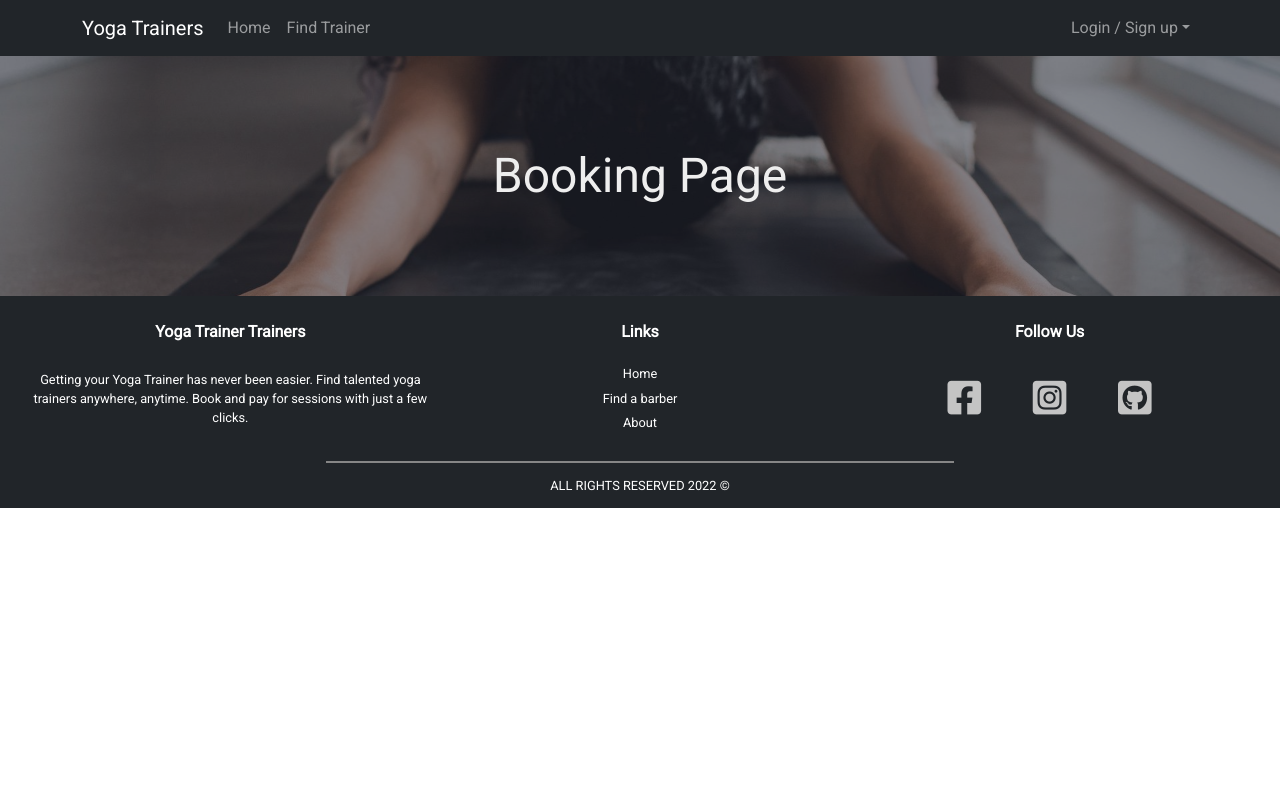
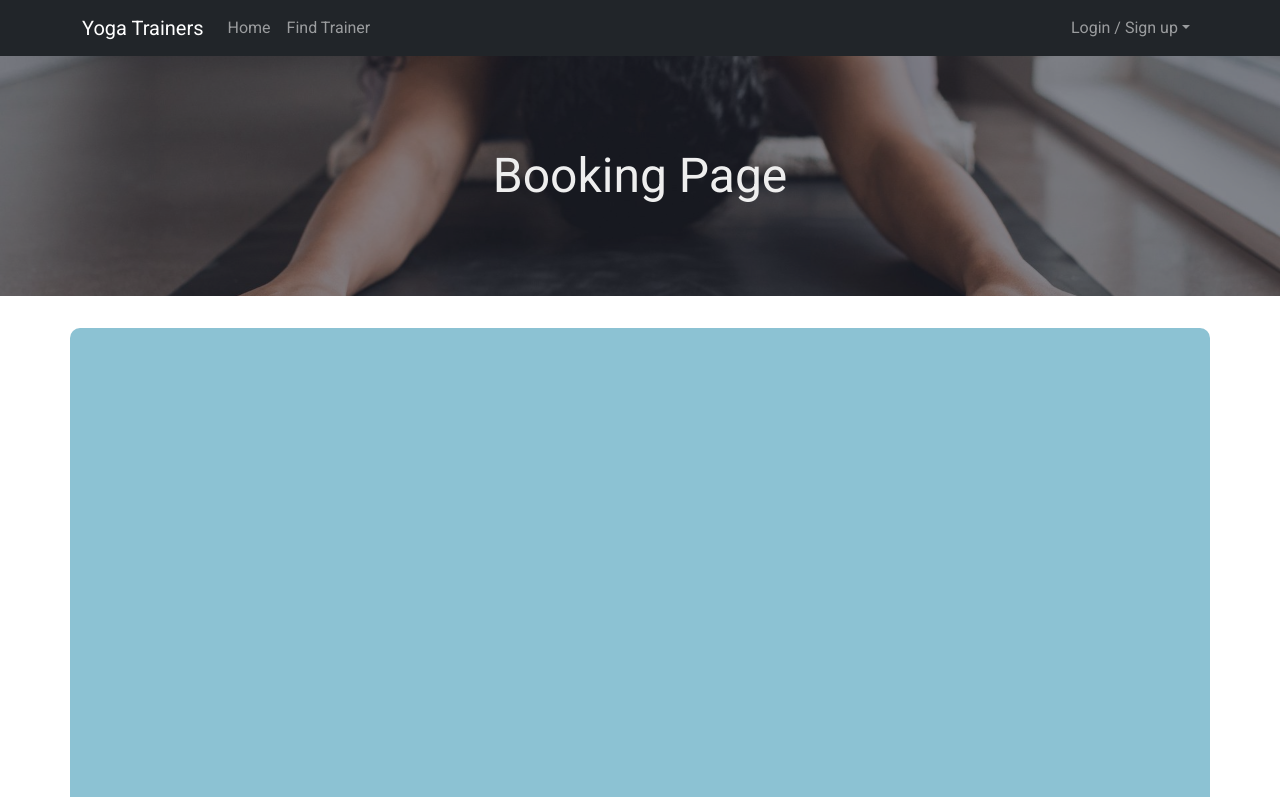
Before and after one commit to yaserananbeh/yogaTrainerApp, a React (Create React App) app in the folder client/: page /bookingPage/1 in a window 1280 px wide. Shown: the top 797 px of the page. Built offline with nearby package versions, Linux system fonts and the light colour scheme; no server answers.

Commit message:
booding page design

```diff
--- a/client/src/pages/BookingPage.js
+++ b/client/src/pages/BookingPage.js
@@ -3,6 +3,7 @@ import { useParams } from "react-router-dom";
 import SubHeroImage from "../components/SubHeroImage";
 import TrainerCardBookingPage from "../components/TrainerCardBookingPage";
 import BookingForm from "../components/BookingForm";
+import "../style/BookingPage.scss";
 import axios from "axios";
 import { Container, Row, Col } from "react-bootstrap";
 
@@ -22,11 +23,11 @@ function BookingPage() {
       });
   }, [loader]);
   return (
-    <div>
+    <div className="bookingPageMainContainer">
       <SubHeroImage page="Booking Page" />
-      <Container>
+      <Container className="mainContainer">
         {trainerInfo && (
-          <Row>
+          <Row className="mainContainerRow">
             <Col>
               <TrainerCardBookingPage trainerInfo={trainerInfo} />
             </Col>
--- /dev/null
+++ b/client/src/style/BookingPage.scss
@@ -0,0 +1,43 @@
+.bookingPageMainContainer {
+  background-color: var(--smockWhite);
+
+  .mainContainer {
+    min-height: 60vh;
+    background-color: rgb(140, 194, 211);
+    border-radius: 10px;
+    margin: 2rem auto;
+    padding: 1rem;
+    .mainContainerRow {
+      width: 100%;
+      & > div {
+        display: flex;
+        justify-content: center;
+        align-items: center;
+        width: 100%;
+        &>div{
+          width: 100%;
+        }
+      }
+    }
+  }
+  // background-color: var(--smockWhite);
+  // min-height: 60vh;
+  // display: flex;
+  // justify-content: center;
+  // margin: 2rem auto;
+  // align-items: center;
+  // width: 80%;
+  // & > fieldset {
+  //   width: 50%;
+  //   & > div {
+  //     width: 100%;
+  //     background-color: rgb(114, 175, 194);
+  //     padding: 1rem;
+  //   }
+  // }
+  // .appointmentsTable{
+  //   .TableHead{
+  //     background-color: rgb(114, 175, 194);
+  //   }
+  // }
+}
```
